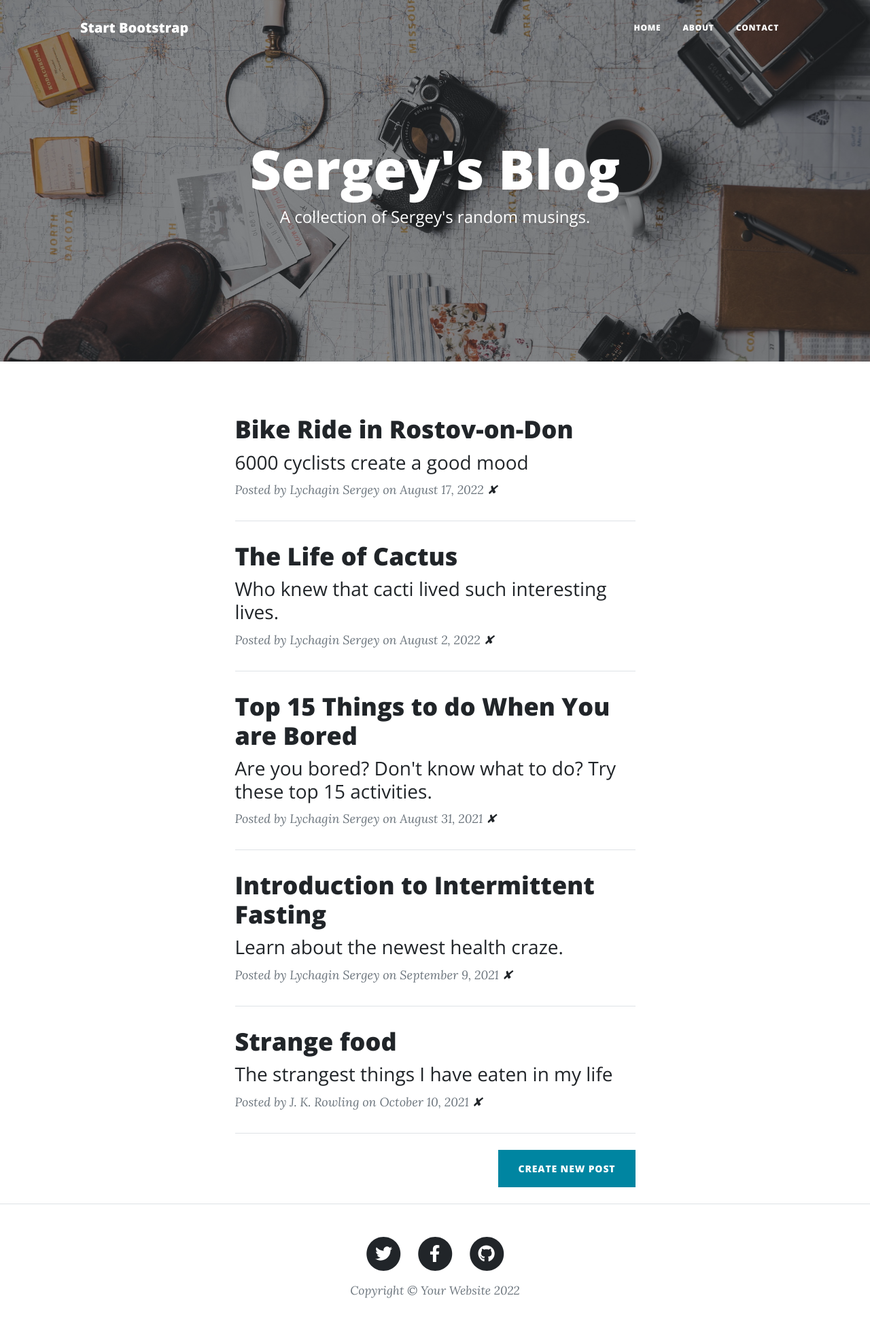
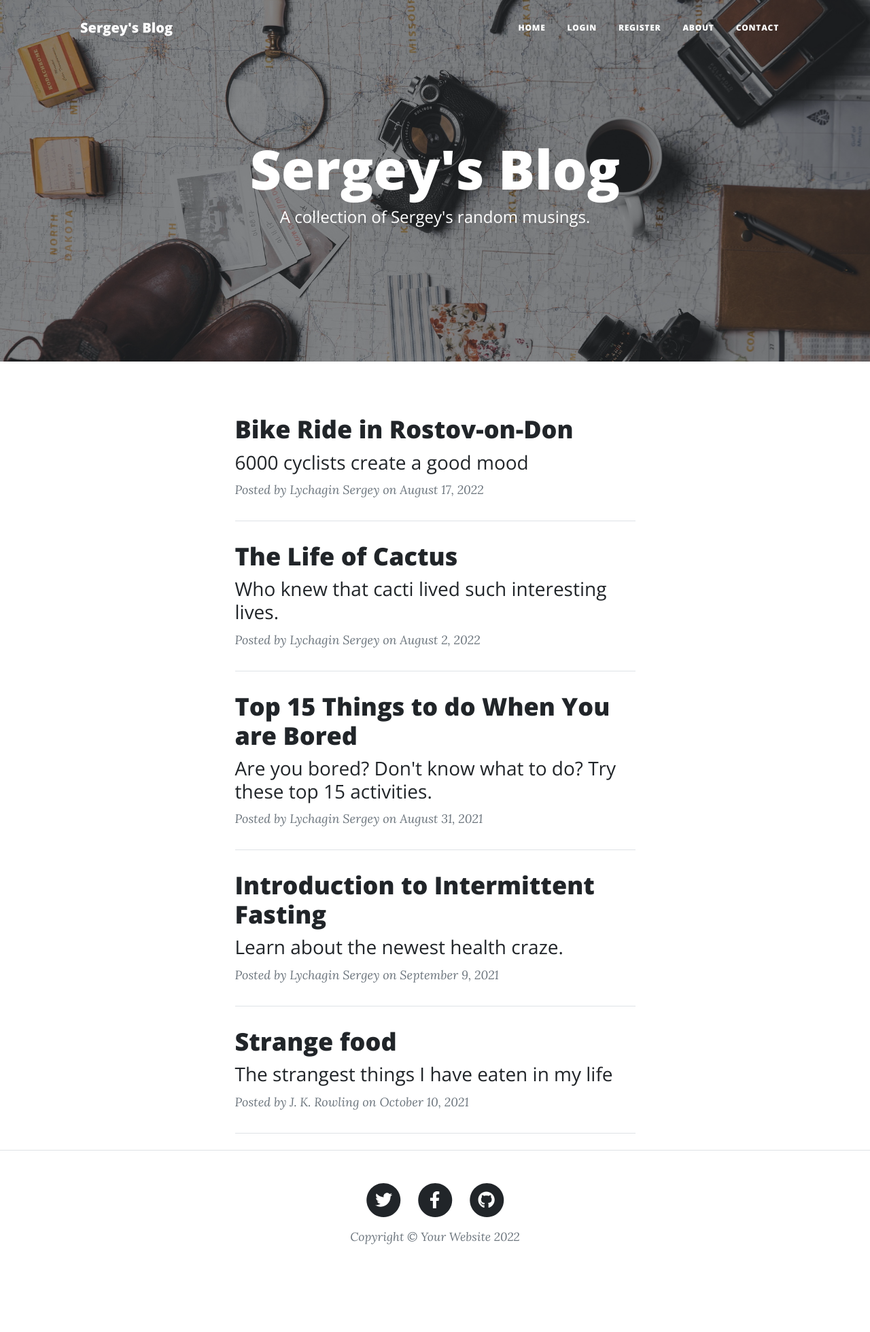
Before and after one commit to slychagin/lychagin-blog-site, a Flask app: page / in a window 1280 px wide. Shown: the whole page at 68% size. After the commit the page ends 1831 px from the top, so only its background shows below. Run offline with Flask 2, Linux system fonts and the light colour scheme; data comes from the database, SQL or seed files in the repository; some libraries are stand-ins or nearby versions.

Commit message:
Add user register, log in, log out

```diff
--- a/main.py
+++ b/main.py
@@ -1,48 +1,72 @@
 import datetime
 import smtplib
 import bleach
-from flask import Flask, render_template, request, redirect, url_for
+from flask import Flask, render_template, request, redirect, url_for, flash, abort
 from flask_bootstrap import Bootstrap
 from flask_sqlalchemy import SQLAlchemy
-from flask_wtf import FlaskForm
-from wtforms import StringField, SubmitField
-from wtforms.validators import DataRequired, URL
-from flask_ckeditor import CKEditor, CKEditorField
+from flask_login import UserMixin, login_user, LoginManager, login_required, current_user, logout_user
+from flask_gravatar import Gravatar
+from flask_ckeditor import CKEditor
+from werkzeug.security import generate_password_hash, check_password_hash
+from sqlalchemy.orm import relationship
+from forms import CreatePostForm, RegisterForm, LoginForm
+from functools import wraps
 
 
 my_email = 'slychagin@yahoo.com'
 password = 'tppqvaywjyegvgfd'
 
 app = Flask(__name__)
-app.config['SECRET_KEY'] = '8BYkEfBA5O6donzAlSihBXox7C0sKR6b'
+app.config['SECRET_KEY'] = '5a01beb4fb2a01c4c2ff2a8308409c5669b2eb19f414c314d24fb3893920c10a'
 ckeditor = CKEditor(app)
 Bootstrap(app)
 
+login_manager = LoginManager()
+login_manager.init_app(app)
+
+
+@login_manager.user_loader
+def load_user(user_id):
+    return User.query.get(int(user_id))
+
+
+# DECORATOR FOR FORBIDDEN PAGES
+def admin_only(function):
+    @wraps(function)
+    def wrapper(*args, **kwargs):
+        if current_user.is_anonymous or current_user.id != 1:
+            return abort(403)
+        return function(*args, **kwargs)
+    return wrapper
+
+
 # CONNECT TO DB
-app.config['SQLALCHEMY_DATABASE_URI'] = 'sqlite:///posts.db'
+app.config['SQLALCHEMY_DATABASE_URI'] = 'sqlite:///blog.db'
 app.config['SQLALCHEMY_TRACK_MODIFICATIONS'] = False
 db = SQLAlchemy(app)
 
 
-# CONFIGURE TABLE
+# CREATE blog_post TABLE
 class BlogPost(db.Model):
+    __tablename__ = 'blog_posts'
     id = db.Column(db.Integer, primary_key=True)
     title = db.Column(db.String(250), unique=True, nullable=False)
-    subtitle = db.Column(db.String(250), nullable=False)
+    date = db.Column(db.String(250), nullable=False)
+    body = db.Column(db.Text, nullable=False)
     author = db.Column(db.String(250), nullable=False)
     img_url = db.Column(db.String(250), nullable=False)
-    body = db.Column(db.Text, nullable=False)
-    date = db.Column(db.String(250), nullable=False)
+    subtitle = db.Column(db.String(250), nullable=False)
 
 
-# WTForm
-class CreatePostForm(FlaskForm):
-    title = StringField('Blog Post Title', validators=[DataRequired()])
-    subtitle = StringField('Subtitle', validators=[DataRequired()])
-    author = StringField('Your Name', validators=[DataRequired()])
-    img_url = StringField('Blog Image URL', validators=[DataRequired(), URL()])
-    body = CKEditorField('Blog Content', validators=[DataRequired()])
-    submit = SubmitField('Submit Post')
+# CREATE the User TABLE
+class User(UserMixin, db.Model):
+    __tablename__ = 'users'
+    id = db.Column(db.Integer, primary_key=True)
+    email = db.Column(db.String(100), unique=True, nullable=False)
+    password = db.Column(db.String(100))
+    name = db.Column(db.String(250))
+
+# db.create_all()
 
 
 # Strips invalid tags/attributes
@@ -70,6 +94,61 @@ def get_all_posts():
     return render_template('index.html', all_posts=posts)
 
 
+# CREATE NEW USER
+@app.route('/register', methods=["GET", "POST"])
+def register():
+    form = RegisterForm()
+    if form.validate_on_submit():
+        user = User.query.filter_by(email=request.form.get('email')).first()
+
+        if user:
+            flash("You've already signed up with that email, log in instead!")
+            return redirect(url_for('login'))
+
+        hash_and_salted_password = generate_password_hash(
+            form.password.data,
+            method='pbkdf2:sha256',
+            salt_length=8
+        )
+
+        new_user = User(
+            email=request.form.get('email'),  # type: ignore
+            password=hash_and_salted_password,  # type: ignore
+            name=request.form.get('name')  # type: ignore
+        )
+        db.session.add(new_user)
+        db.session.commit()
+
+        login_user(new_user)
+        return redirect(url_for('get_all_posts'))
+    return render_template("register.html", form=form)
+
+
+# LOG IN USER
+@app.route('/login', methods=['GET', 'POST'])
+def login():
+    form = LoginForm()
+    if form.validate_on_submit():
+        user = User.query.filter_by(email=request.form.get('email')).first()
+
+        if not user:
+            flash("That email does not exist, please try again.")
+            return redirect(url_for('login'))
+        elif not check_password_hash(user.password, request.form.get('password')):
+            flash("Password incorrect, please try again.")
+            return redirect(url_for('login'))
+        else:
+            login_user(user)
+            return redirect(url_for('get_all_posts'))
+    return render_template('login.html', form=form)
+
+
+@app.route('/logout')
+def logout():
+    logout_user()
+    return redirect(url_for('get_all_posts'))
+
+
 # RENDER POST USING DB
 @app.route('/post/<int:post_id>')
 def read_post(post_id):
@@ -77,8 +156,20 @@ def read_post(post_id):
     return render_template('post.html', post=requested_post)
 
 
+@app.route('/about')
+def about_page():
+    return render_template('about.html')
+
+
+@app.route('/contact')
+def contact_page():
+    return render_template('contact.html')
+
+
 # CREATE NEW POST
-@app.route('/new-post', methods=["GET", "POST"])
+@app.route('/new-post', methods=['GET', 'POST'])
+@admin_only
+@login_required
 def add_new_post():
     form = CreatePostForm()
     blog_post_date = datetime.datetime.now().strftime('%B %d, %Y')
@@ -87,6 +178,7 @@ def add_new_post():
             title=request.form.get('title'),
             subtitle=request.form.get('subtitle'),
             author=request.form.get('author'),
+            # author=current_user,
             img_url=request.form.get('img_url'),
             body=strip_invalid_html(request.form.get('body')),
             date=blog_post_date
@@ -99,6 +191,8 @@ def add_new_post():
 
 # EDIT POST
 @app.route('/edit-post/<int:post_id>', methods=["GET", "POST"])
+@admin_only
+@login_required
 def edit_post(post_id):
     post = BlogPost.query.get(post_id)
     edit_form = CreatePostForm(
@@ -121,21 +215,12 @@ def edit_post(post_id):
 
 # DELETE POST
 @app.route('/delete/<int:post_id>')
+@admin_only
 def delete_post(post_id):
     post_to_delete = BlogPost.query.get(post_id)
     db.session.delete(post_to_delete)
     db.session.commit()
     return redirect(url_for('get_all_posts'))
-
-
-@app.route('/about')
-def about_page():
-    return render_template('about.html')
-
-
-@app.route('/contact')
-def contact_page():
-    return render_template('contact.html')
 
 
 @app.route('/contact', methods=['GET', 'POST'])
@@ -162,4 +247,4 @@ def send_email(name, email, phone, message):
 
 
 if __name__ == '__main__':
-    app.run(debug=True)
+    app.run(debug=True, host='0.0.0.0', port=5000)
--- a/templates/header.html
+++ b/templates/header.html
@@ -21,7 +21,7 @@
         <!-- Navigation-->
         <nav class="navbar navbar-expand-lg navbar-light" id="mainNav">
             <div class="container px-4 px-lg-5">
-                <a class="navbar-brand" href="{{ url_for('get_all_posts') }}">Start Bootstrap</a>
+                <a class="navbar-brand" href="{{ url_for('get_all_posts') }}">Sergey's Blog</a>
                 <button class="navbar-toggler" type="button" data-bs-toggle="collapse" data-bs-target="#navbarResponsive" aria-controls="navbarResponsive" aria-expanded="false" aria-label="Toggle navigation">
                     Menu
                     <i class="fas fa-bars"></i>
@@ -29,6 +29,13 @@
                 <div class="collapse navbar-collapse" id="navbarResponsive">
                     <ul class="navbar-nav ms-auto py-4 py-lg-0">
                         <li class="nav-item"><a class="nav-link px-lg-3 py-3 py-lg-4" href="{{ url_for('get_all_posts') }}">Home</a></li>
+
+                        {% if not current_user.is_authenticated %}
+                        <li class="nav-item"><a class="nav-link px-lg-3 py-3 py-lg-4" href="{{ url_for('login') }}">Login</a></li>
+                        <li class="nav-item"><a class="nav-link px-lg-3 py-3 py-lg-4" href="{{ url_for('register') }}">Register</a></li>
+                        {% else %}
+                        <li class="nav-item"><a class="nav-link px-lg-3 py-3 py-lg-4" href="{{ url_for('logout') }}">Log Out</a></li>
+                        {% endif %}
                         <li class="nav-item"><a class="nav-link px-lg-3 py-3 py-lg-4" href="{{ url_for('about_page') }}">About</a></li>
                         <li class="nav-item"><a class="nav-link px-lg-3 py-3 py-lg-4" href="{{ url_for('contact_page') }}">Contact</a></li>
                     </ul>
--- a/templates/index.html
+++ b/templates/index.html
@@ -28,7 +28,9 @@
                         </a>
                         <p class="post-meta">
                             Posted by {{ post.author }} on {{ post.date }}
+                            {% if current_user.id == 1 %}
                             <a href="{{ url_for('delete_post', post_id=post.id) }}">✘</a>
+                            {% endif %}
                         </p>
                     </div>
                     <!-- Divider-->
@@ -38,8 +40,10 @@
 
 
                     <!-- Create new post -->
+                    {% if current_user.id == 1 %}
                     <div class="d-flex justify-content-end mb-4"><a class="btn btn-primary text-uppercase"
                                                                     href="{{ url_for('add_new_post') }}">Create new post</a></div>
+                    {% endif %}
                 </div>
             </div>
         </div>
--- a/templates/post.html
+++ b/templates/post.html
@@ -26,10 +26,11 @@
                 <p>{{ post.body | safe() }}</p>
 
                 <!-- Edit post -->
+                {% if current_user.id == 1 %}
                     <div class="d-flex justify-content-end mb-4"><a
                             class="btn btn-primary text-uppercase"
                             href="{{ url_for('edit_post', post_id=post.id) }}">Edit Post</a></div>
-
+                {% endif %}
             </div>
         </div>
     </div>
```
Also changed, not shown: forms.py (added, +30 -0 lines), templates/login.html (+16 -1 lines), blog.db (added), posts.db (deleted).
